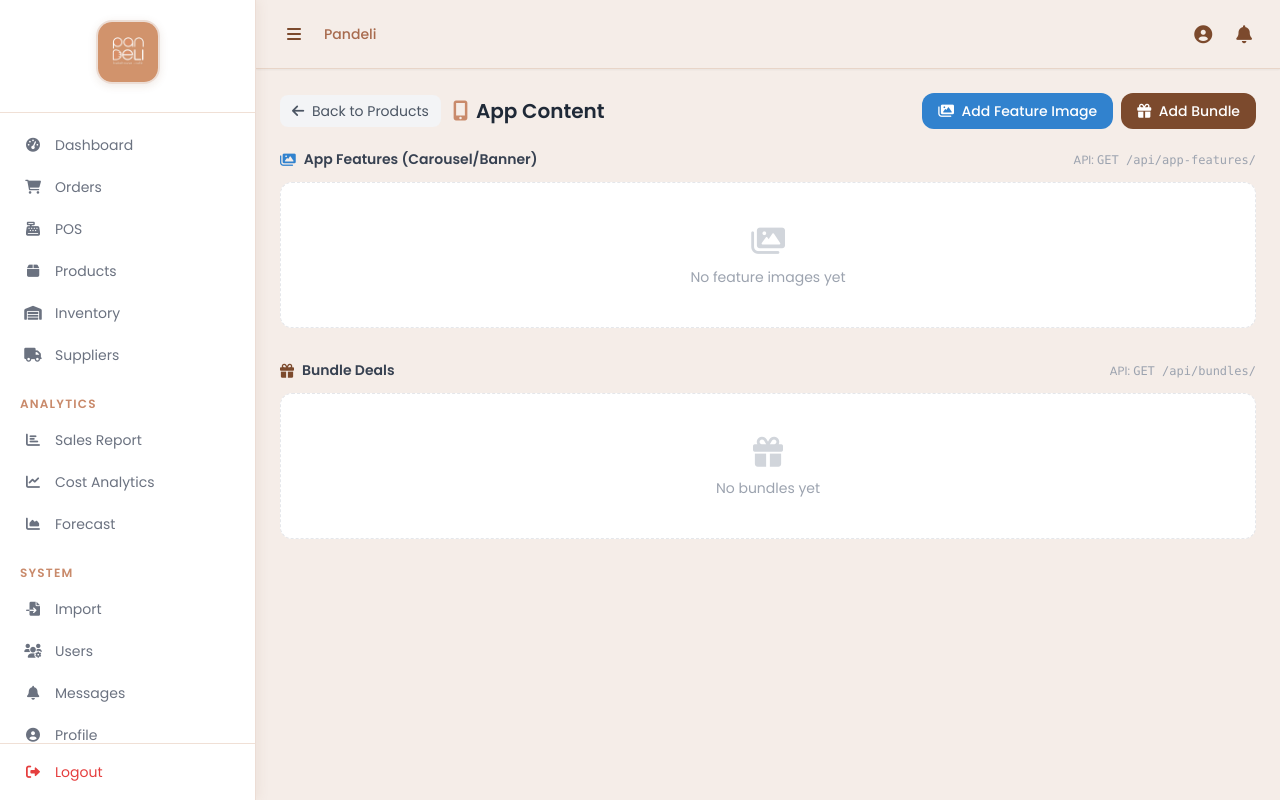
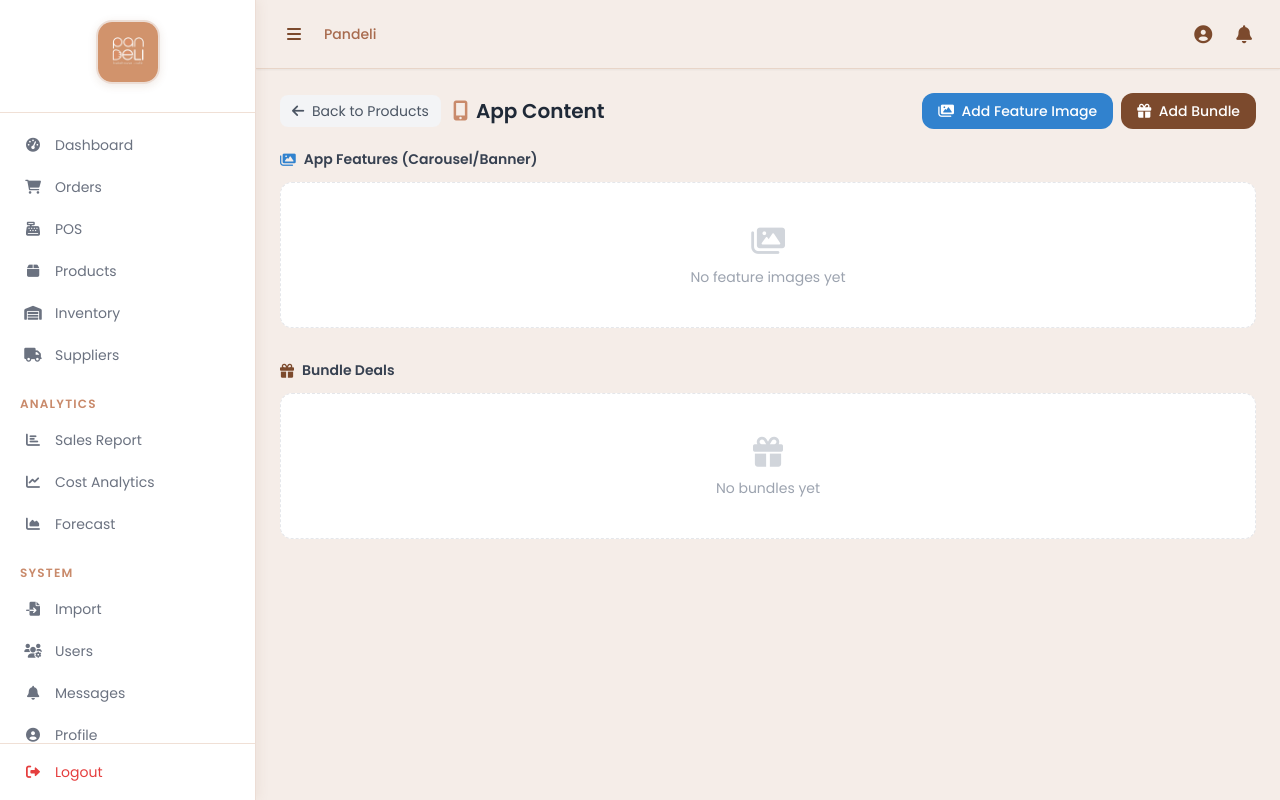
Before and after one commit to Chelsey1234/pandeli-system, a Django app: page /products/app-features/ in a window 1280 px wide. Run offline with Django 5.2, Linux system fonts and the light colour scheme; the visitor is signed in with stand-in values (Sample User, id 1); data that the repository does not hold is empty; parts of the project's set-up code (start-up, migrations or seed data) failed here and were passed over; some libraries are stand-ins or nearby versions.

Commit message:
Remove all hardcoded API GET labels

```diff
--- a/templates/core/app_feature_list.html
+++ b/templates/core/app_feature_list.html
@@ -46,7 +46,6 @@
         <h3 class="font-semibold text-gray-700 flex items-center gap-2">
             <i class="fas fa-images" style="color:#3182ce;"></i> App Features (Carousel/Banner)
         </h3>
-        <span class="text-xs text-gray-400">API: <code>GET /api/app-features/</code></span>
     </div>
 
     <div class="grid grid-cols-1 sm:grid-cols-2 md:grid-cols-3 lg:grid-cols-4 gap-4">
@@ -102,7 +101,6 @@
         <h3 class="font-semibold text-gray-700 flex items-center gap-2">
             <i class="fas fa-gift" style="color:#7C4A2D;"></i> Bundle Deals
         </h3>
-        <span class="text-xs text-gray-400">API: <code>GET /api/bundles/</code></span>
     </div>
 
     <div class="grid grid-cols-1 sm:grid-cols-2 lg:grid-cols-3 gap-4">
```
